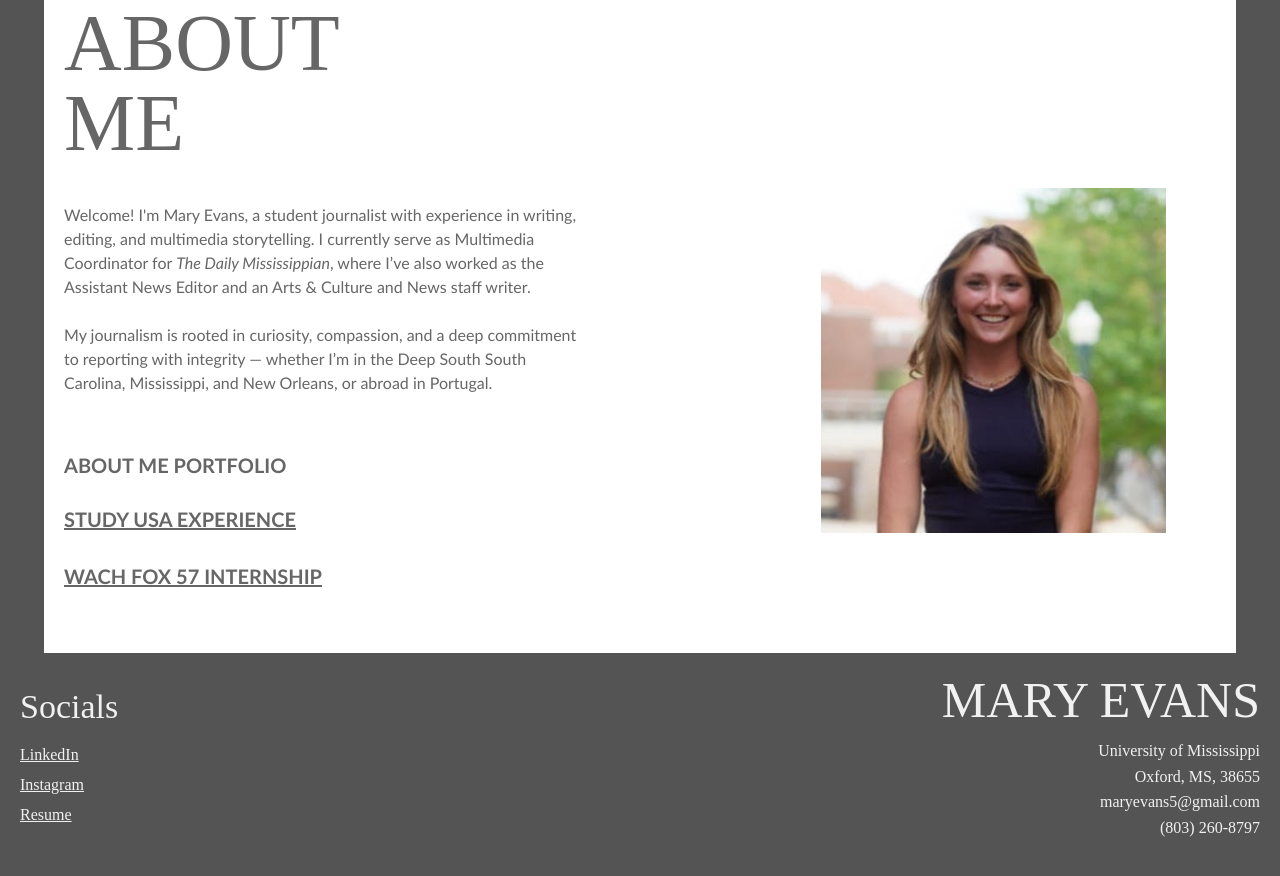
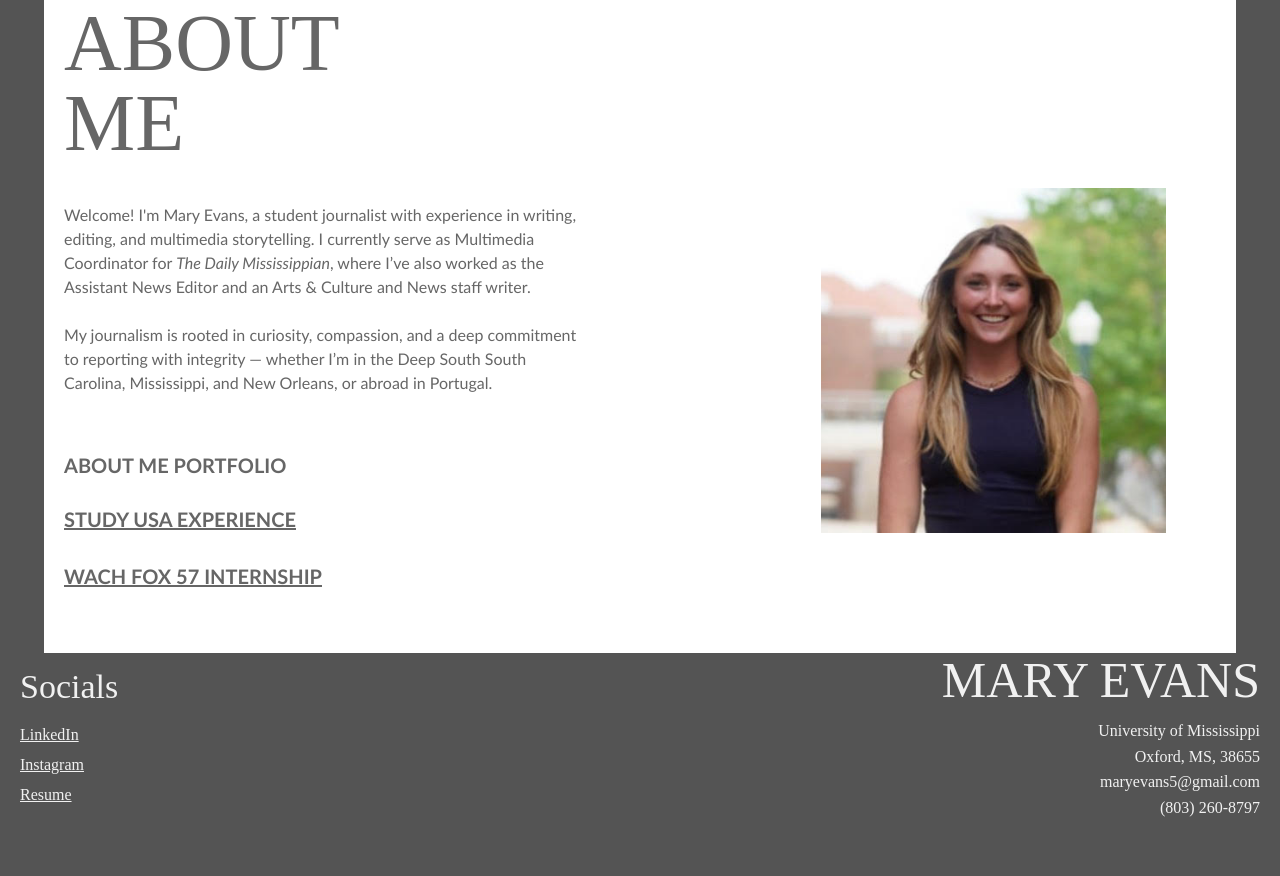
Before and after one commit to justinezerrusen2004/MaryEvansPortfolio, a plain HTML site: page index.html in a window 1280 px wide. Shown: the part 958-1834 px from the top of the page. After the commit the page ends 1778 px from the top, so only its background shows below. Drawn offline with Linux system fonts and the light colour scheme.

Commit message:
Update mainstyles.css

```diff
--- a/mainstyles.css
+++ b/mainstyles.css
@@ -219,7 +219,7 @@ body {
 .footer{
     background-color:#545454;
     color:#f1f1f1;
-    padding: 20px 0 60px 0;
+    padding: 20px -30px 60px 30px;
 }
 
 .footercontent {
```
